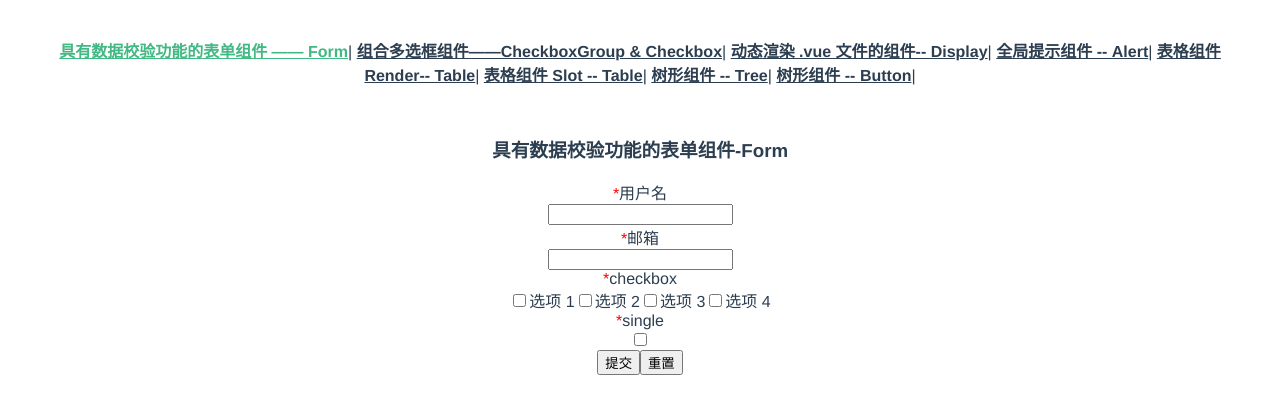
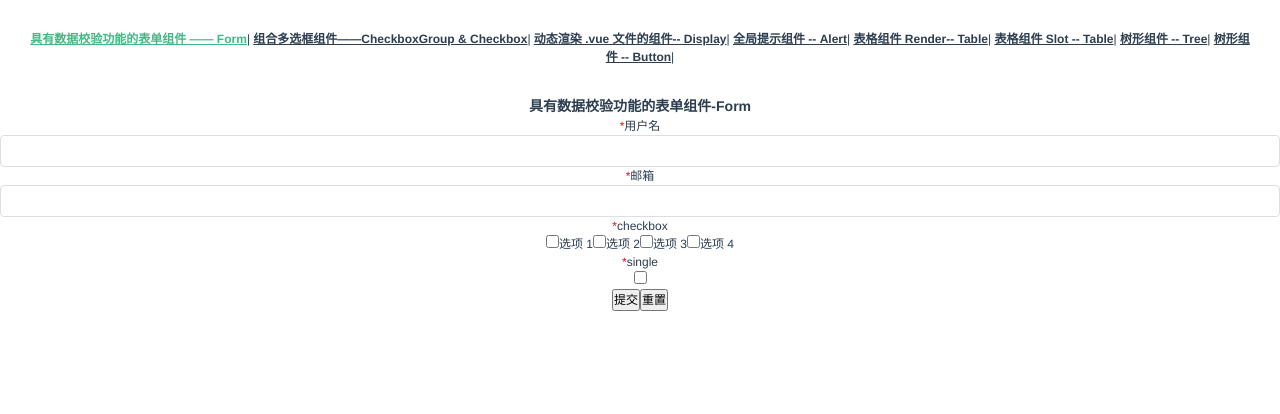
Before and after one commit to ly2011/mini-ui, a Vue app: page /form in a window 1280 px wide. Shown: the top 414 px of the page. Built offline with nearby package versions, Linux system fonts and the light colour scheme.

Commit message:
<feat>: Input组件更新

```diff
--- a/src/components/input/input.vue
+++ b/src/components/input/input.vue
@@ -1,9 +1,26 @@
 <template>
-  <input type="text" :value="currentValue" @input="handleInput" @blur="handleBlur">
+  <div :class="wrapClasses">
+    <input
+      :type="type"
+      :class="inputClasses"
+      :placeholder="placeholder"
+      :disabled="disabled"
+      :maxlength="maxlength"
+      :readonly="readonly"
+      :name="name"
+      :value="currentValue"
+      @input="handleInput"
+      @blur="handleBlur"
+      @focus="handleFocus"
+      @keyup.enter="handleEnter"
+    >
+  </div>
 </template>
 
 <script>
+import { oneOf } from '@/utils/assist.js'
 import Emitter from '@/mixins/emitter.js'
+const prefixCls = 'i-input'
 export default {
   name: 'iInput',
   mixins: [Emitter],
@@ -11,11 +28,66 @@ export default {
     value: {
       type: String,
       default: ''
+    },
+    type: {
+      validator (value) {
+        return oneOf(value, ['text', 'textarea', 'password', 'url', 'email', 'date', 'number', 'tel'])
+      },
+      default: 'text'
+    },
+    placeholder: {
+      type: String,
+      default: ''
+    },
+    maxlength: {
+      type: Number
+    },
+    disabled: {
+      type: Boolean,
+      default: false
+    },
+    readonly: {
+      type: Boolean,
+      default: false
+    },
+    name: {
+      type: String
+    },
+    number: {
+      type: Boolean,
+      default: false
+    },
+    size: {
+      validator (value) {
+        return oneOf(value, ['small', 'large', 'default'])
+      },
+      default: 'default'
     }
   },
   data () {
     return {
-      currentValue: this.value
+      currentValue: this.value,
+      prefixCls
+    }
+  },
+  computed: {
+    wrapClasses () {
+      return [
+        `${prefixCls}-wrapper`,
+        {
+          [`${prefixCls}-wrapper-${this.type}`]: !!this.size,
+          [`${prefixCls}-type`]: this.type
+        }
+      ]
+    },
+    inputClasses () {
+      return [
+        `${prefixCls}`,
+        {
+          [`${prefixCls}-${this.size}`]: !!this.size,
+          [`${prefixCls}-disabled`]: this.disabled
+        }
+      ]
     }
   },
   watch: {
@@ -29,13 +101,23 @@ export default {
       this.currentValue = value
       this.$emit('input', value) // input时间与prop value 构成双向绑定
       this.dispatch('iFormItem', 'on-form-change', value) // 有值改变，则通知form-item组件去校验
+
+      this.$emit('on-change', event)
     },
-    handleBlur () {
+    handleBlur (event) {
+      this.$emit('on-blur', event)
       this.dispatch('iFormItem', 'on-form-blur', this.currentValue)
+    },
+    handleFocus (event) {
+      this.$emit('on-focus', event)
+    },
+    handleEnter (event) {
+      this.$emit('on-enter', event)
     }
   }
 }
 </script>
 
-<style>
+<style lang="scss">
+@import "@/styles/components/input.scss";
 </style>
--- /dev/null
+++ b/src/styles/components/input.scss
@@ -0,0 +1,14 @@
+@import '../common/index.scss';
+@import '../mixins/index.scss';
+$input-prefix-cls: #{$css-prefix}input;
+
+.#{$input-prefix-cls} {
+  @include input();
+  &-wrapper {
+    display: inline-block;
+    width: 100%;
+    position: relative;
+    vertical-align: middle;
+    line-height: normal;
+  }
+}
--- /dev/null
+++ b/src/styles/functions/common.scss
@@ -0,0 +1,21 @@
+/**
+Slightly lighten a color
+@access public
+@param {Color} $color - color to tint
+@param {Number} $percentage - percentage of `$color` in returned color
+@return {Color}
+*/
+@function tint($color, $percentage) {
+  @return mix(white, $color, $percentage);
+}
+
+/**
+Slightly darken a color
+@access public
+@param {Color} $color - color to shade
+@param {Number} $percentage - percentage of `$color` in returned color
+@return {Color}
+*/
+@function shade($color, $percentage) {
+  @return mix(black, $color, $percentage);
+}
--- /dev/null
+++ b/src/styles/functions/index.scss
@@ -0,0 +1 @@
+@import 'common.scss';
--- /dev/null
+++ b/src/styles/mixins/common.scss
@@ -0,0 +1,15 @@
+@mixin placeholder($color: $input-placeholder-color) {
+  // Firefox
+  &::-moz-placeholder {
+    color: $color;
+    opacity: 1; // Override Firefox's unusual default opacity; see https://github.com/twbs/bootstrap/pull/11526
+  }
+  // Internet Explorer 10+
+  &:-ms-input-placeholder {
+    color: $color;
+  }
+  // Safari and Chrome
+  &::-webkit-input-placeholder {
+    color: $color;
+  }
+}
--- a/src/styles/mixins/index.scss
+++ b/src/styles/mixins/index.scss
@@ -1,2 +1,3 @@
 @import 'clearfix.scss';
 @import 'button.scss';
+@import 'input.scss';
--- /dev/null
+++ b/src/styles/mixins/input.scss
@@ -0,0 +1,77 @@
+@import '../common/var.scss';
+@import 'common.scss';
+@import '../functions/index.scss';
+@mixin hover($color: $input-hover-border-color) {
+  border-color: tint($color, 20%);
+}
+@mixin hover-error() {
+  border-color: $error-color;
+}
+@mixin active($color: $input-hover-border-color) {
+  border-color: tint($color, 20%);
+  outline: 0;
+  box-shadow: 0 0 0 2px rgba(45, 140, 240, 0.2);
+}
+
+@mixin active-error() {
+  border-color: $error-color;
+  outline: 0;
+  box-shadow: 0 0 0 2px tint($error-color, 20%);
+}
+@mixin disabled() {
+  background-color: $input-disabled-bg;
+  opacity: 1;
+  cursor: $cursor-disabled;
+  color: #ccc;
+  &:hover {
+    @include hover($input-border-color);
+  }
+}
+
+@mixin input() {
+  display: inline-block;
+  width: 100%;
+  height: $input-height-base;
+  line-height: $line-height-base;
+  padding: $input-padding-vertical-base $input-padding-horizontal;
+  font-size: $font-size-small;
+  border: 1px solid $input-border-color;
+  border-radius: $btn-border-radius;
+  color: $input-color;
+  background-color: $input-bg;
+  background-image: none;
+  position: relative;
+  cursor: text;
+  @include placeholder();
+  transition: border $transition-time $ease-in-out, background $transition-time $ease-in-out,
+    box-shadow $transition-time $ease-in-out;
+  &:hover {
+    @include hover();
+  }
+  &:focus {
+    @include active();
+  }
+  &[disabled],
+  fieldset[disabled] & {
+    @include disabled();
+  }
+
+  // Reset height for textarea
+  textarea & {
+    max-width: 100%;
+    height: auto;
+    min-height: $input-height-base;
+    vertical-align: bottom;
+    font-size: $font-size-base;
+  }
+}
+
+@mixin input-error() {
+  border: 1px solid $error-color;
+  &:hover {
+    @include hover-error();
+  }
+  &:focus {
+    @include active-error();
+  }
+}
```
